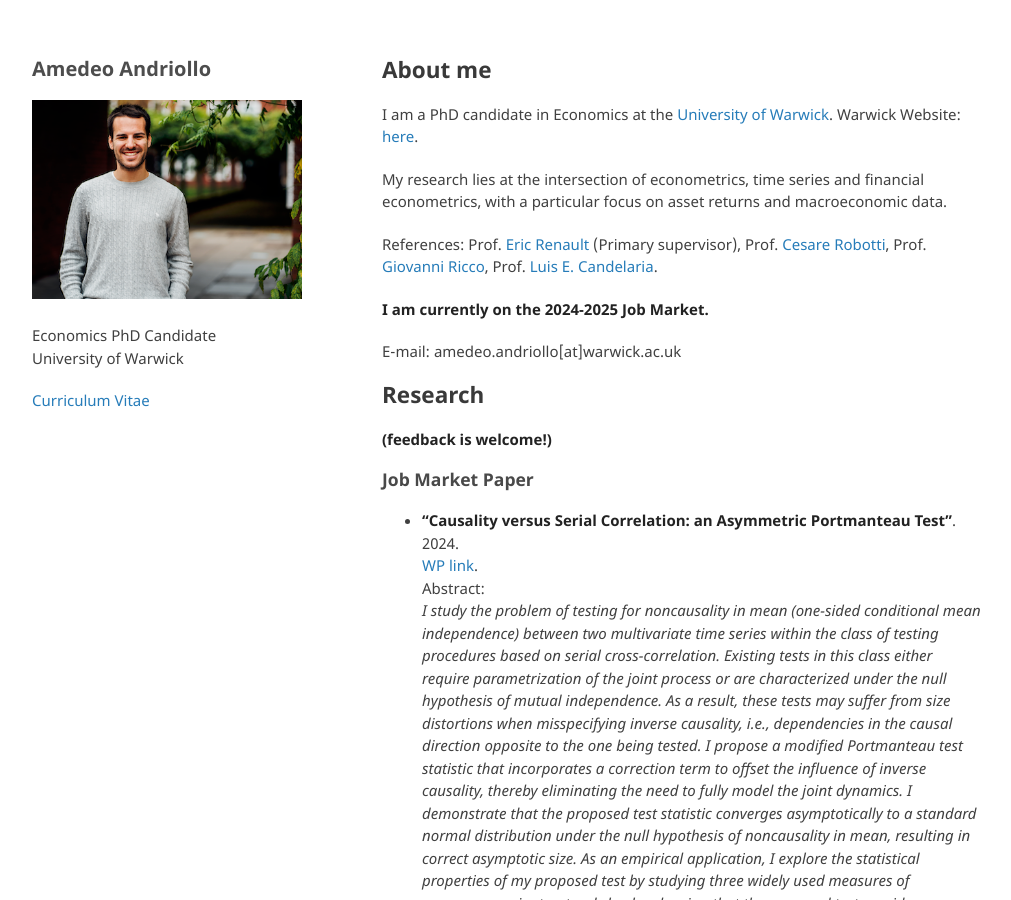
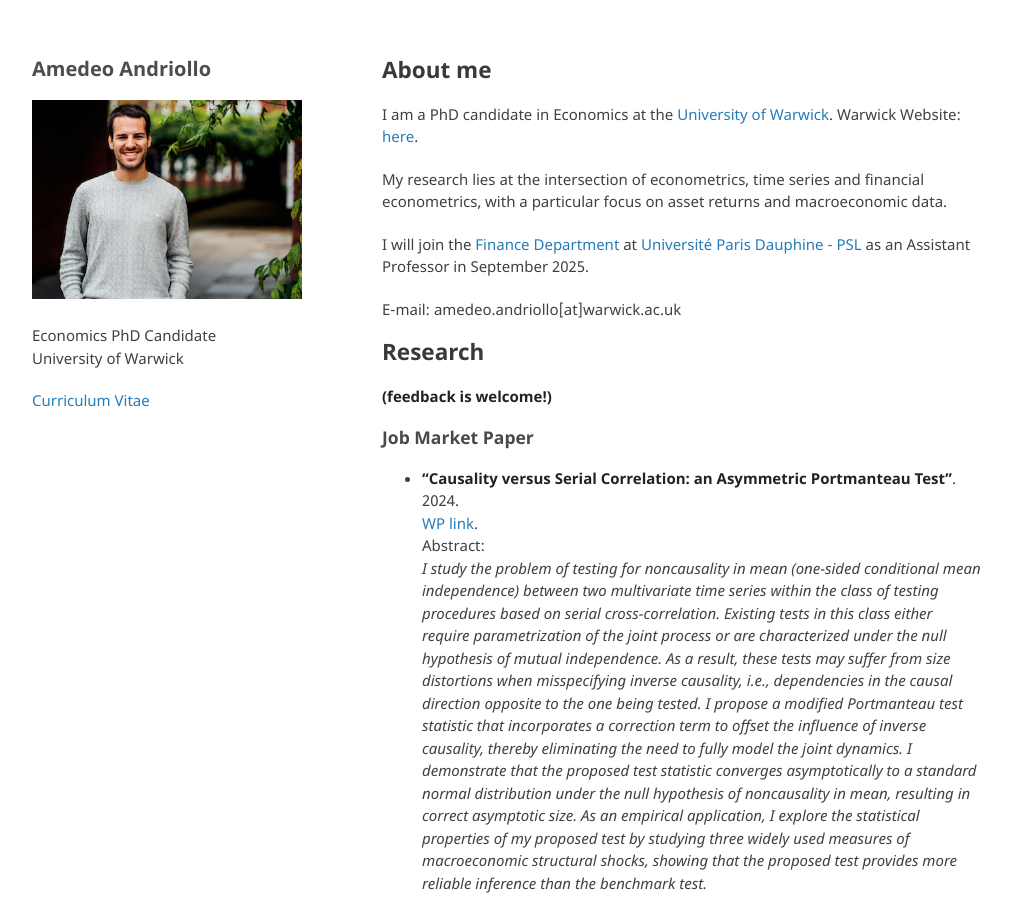
Before and after one commit to amandri/amandri.github.io, a Jekyll site: the page built from index.md, in a window 1280 px wide and 900 px high. Shown: the whole window, without its empty margins (133-1144 px from the left). Built offline with Jekyll 4.4.1, drawn with Linux system fonts in a browser that asks for light colours; the repository's description, which GitHub fills in, is left out; our own code applies the rules of GitHub Pages for plain Markdown files.

Commit message:
Update index.md

```diff
--- a/index.md
+++ b/index.md
@@ -8,9 +8,7 @@ I am a PhD candidate in Economics at the [University of Warwick](https://warwick
 
 My research lies at the intersection of econometrics, time series and financial econometrics, with a particular focus on asset returns and macroeconomic data.
 
-References: Prof. [Eric Renault](https://warwick.ac.uk/fac/soc/economics/staff/emrrenault/#) (Primary supervisor), Prof. [Cesare Robotti](https://www.cesarerobotti.com), Prof. [Giovanni Ricco](https://www.giovanni-ricco.com), Prof. [Luis E. Candelaria](https://lecandelaria.github.io).
-
- **I am currently on the 2024-2025 Job Market.**
+I will join the [Finance Department](https://www.finance.dauphine.fr/en/) at [Université Paris Dauphine - PSL](https://dauphine.psl.eu) as an Assistant Professor in September 2025.
 
 E-mail: amedeo.andriollo[at]warwick.ac.uk
 
```
